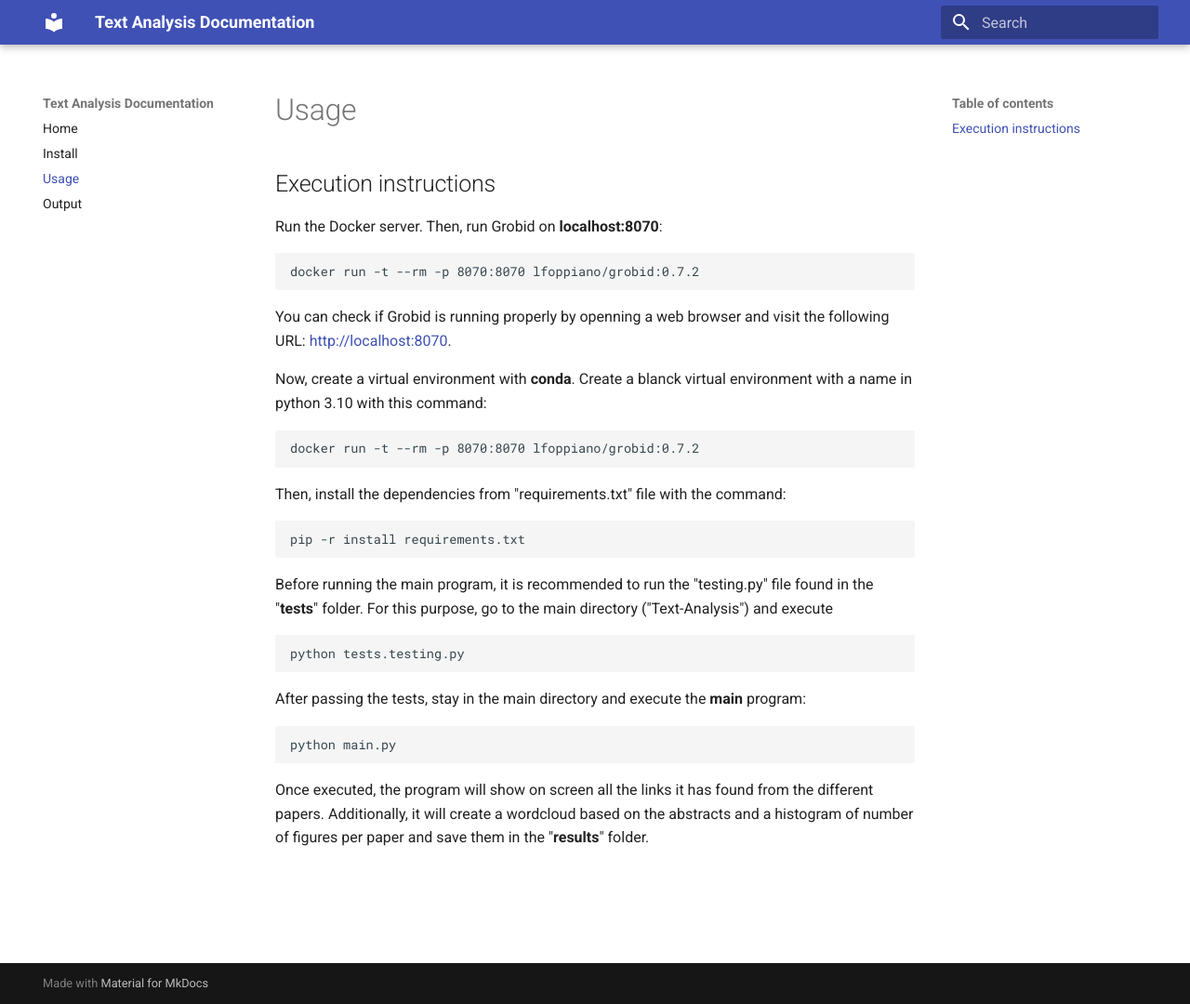
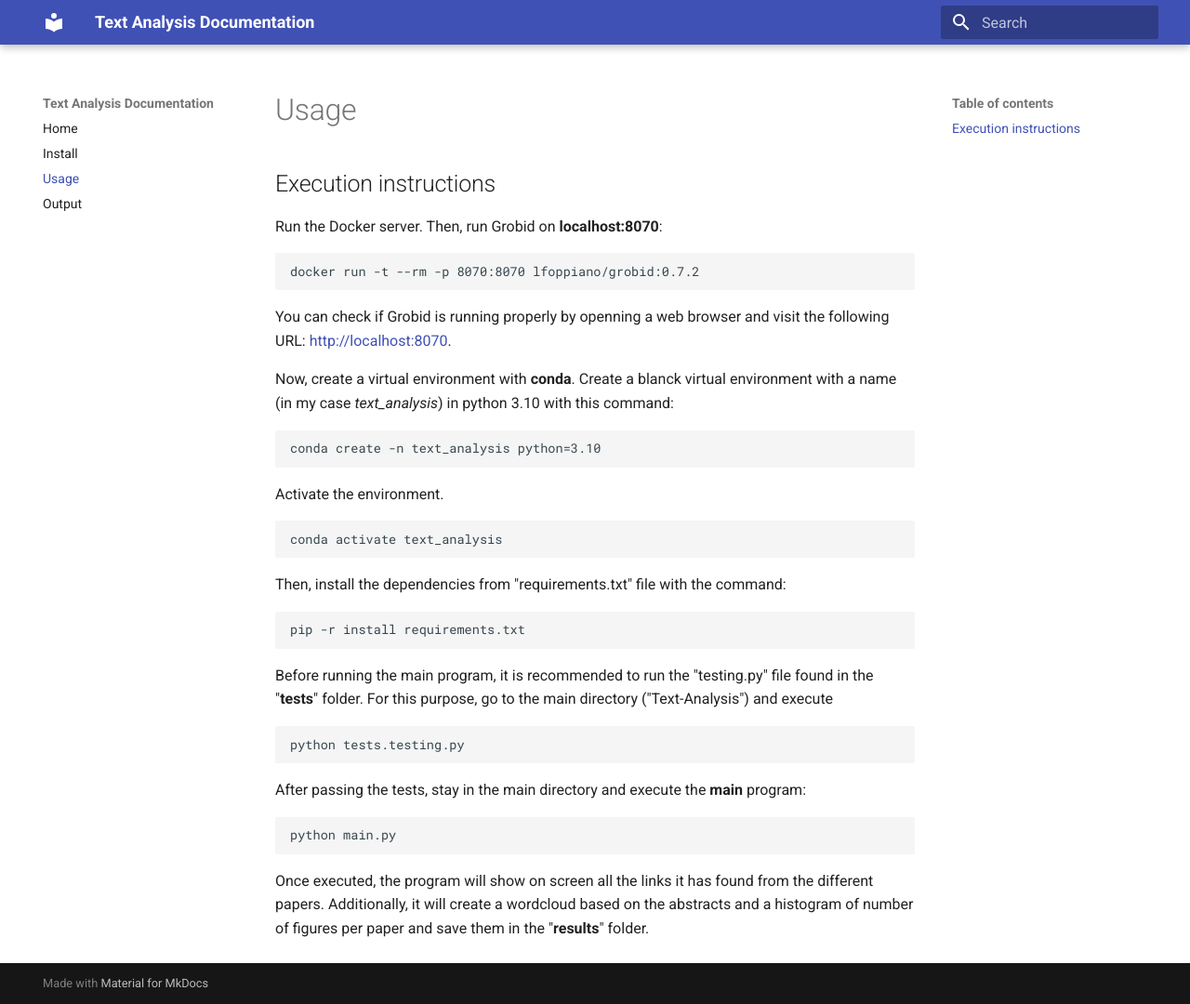
Before and after one commit to yiminzhou7/AI-And-Open-Science-In-Research-SW-Engineering, an MkDocs documentation site: the page built from docs/usage.md, in a window 1280 px wide and 1080 px high. Shown: the whole window at 93% size. Built offline with MkDocs 1.6.1 and Material for MkDocs 9.7.7, drawn with Linux system fonts in a browser that asks for light colours.

Commit message:
Update usage.md

````diff
--- a/docs/usage.md
+++ b/docs/usage.md
@@ -7,10 +7,16 @@ docker run -t --rm -p 8070:8070 lfoppiano/grobid:0.7.2
 
 You can check if Grobid is running properly by openning a web browser and visit the following URL: [http://localhost:8070](http://localhost:8070).
 
-Now, create a virtual environment with **conda**. Create a blanck virtual environment with a name in python 3.10 with this command:
+Now, create a virtual environment with **conda**. Create a blanck virtual environment with a name (in my case *text_analysis*) in python 3.10 with this command:
 
 ```
-docker run -t --rm -p 8070:8070 lfoppiano/grobid:0.7.2
+conda create -n text_analysis python=3.10
+```
+
+Activate the environment.
+
+```
+conda activate text_analysis
 ```
 
 Then, install the dependencies from "requirements.txt" file with the command:
````
